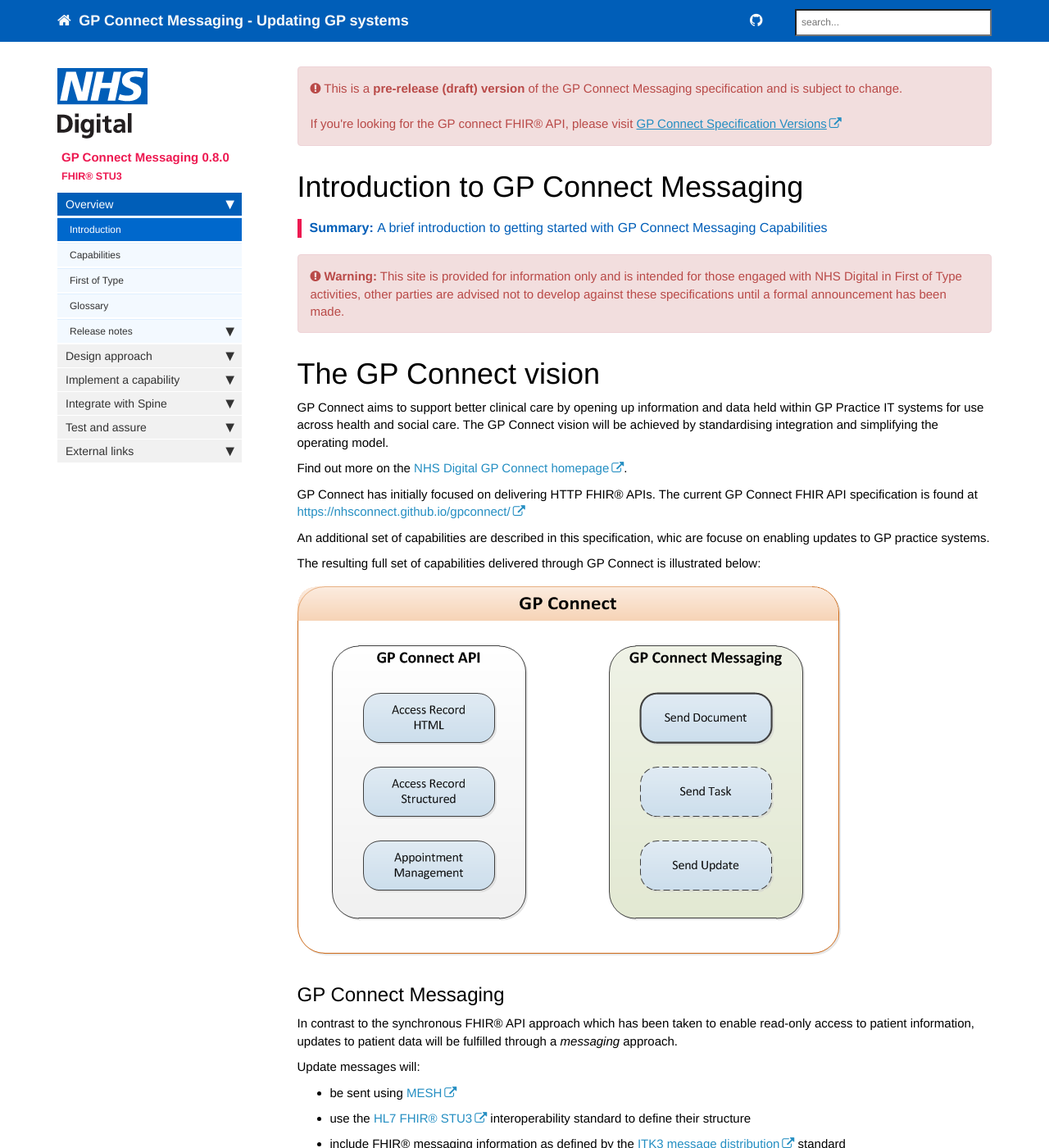
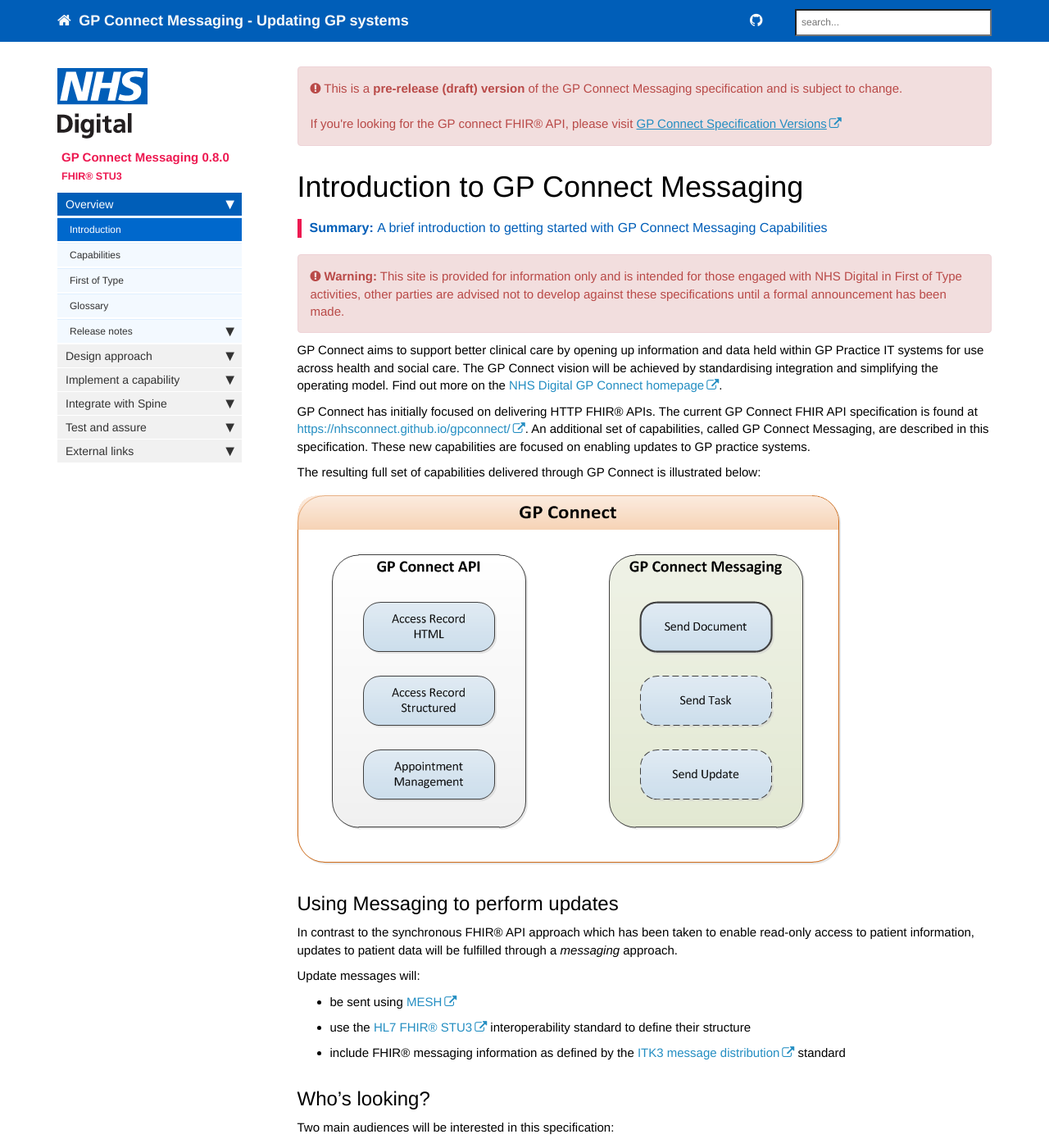
Before and after one commit to tim1ford/GPConnect-Messaging, a Jekyll site: the page built from index.md, in a window 1280 px wide and 1400 px high. Shown: the whole window at 82% size. Built offline with Jekyll 4.4.1, drawn with Linux system fonts in a browser that asks for light colours; nearby versions of some CDN libraries; comment, search, counter and statistics services are not loaded; some of the changed text lies outside the part shown.

Commit message:
Simplified overview

```diff
--- a/index.md
+++ b/index.md
@@ -14,21 +14,15 @@ summary: A brief introduction to getting started with GP Connect Messaging Capab
 [![Semver](http://img.shields.io/badge/semver-2.0.0-yellow.svg)](http://semver.org/spec/v2.0.0.html){:target="_blank" class="no_icon"} [![License](http://img.shields.io/:license-apache2-blue.svg)](http://www.apache.org/licenses/LICENSE-2.0.html){:target="_blank" class="no_icon"}
 {% endcomment %}
 
-# The GP Connect vision #
+GP Connect aims to support better clinical care by opening up information and data held within GP Practice IT systems for use across health and social care. The GP Connect vision will be achieved by standardising integration and simplifying the operating model. Find out more on the [NHS Digital GP Connect homepage](https://digital.nhs.uk/article/1275/GP-Connect).
 
-GP Connect aims to support better clinical care by opening up information and data held within GP Practice IT systems for use across health and social care. The GP Connect vision will be achieved by standardising integration and simplifying the operating model.
-
-Find out more on the [NHS Digital GP Connect homepage](https://digital.nhs.uk/article/1275/GP-Connect).
-
-GP Connect has initially focused on delivering HTTP FHIR&reg; APIs. The current GP Connect FHIR API specification is found at [https://nhsconnect.github.io/gpconnect/](https://nhsconnect.github.io/gpconnect/)
-
-An additional set of capabilities are described in this specification, whic are focuse on enabling updates to GP practice systems.
+GP Connect has initially focused on delivering HTTP FHIR&reg; APIs. The current GP Connect FHIR API specification is found at [https://nhsconnect.github.io/gpconnect/](https://nhsconnect.github.io/gpconnect/). An additional set of capabilities, called GP Connect Messaging, are described in this specification. These new capabilities are focused on enabling updates to GP practice systems.
 
 The resulting full set of capabilities delivered through GP Connect is illustrated below:
 
 ![GP Connect capabilities - FHIR&reg; and messaging](images/overview/gpconnect_product_capabilities.png)
 
-## GP Connect Messaging ##
+## Using Messaging to perform updates ##
 
 In contrast to the synchronous FHIR&reg; API approach which has been taken to enable read-only access to patient information, updates to patient data will be fulfilled through a *messaging* approach.
 
@@ -39,7 +33,7 @@ Update messages will:
 - include FHIR&reg; messaging information as defined by the [ITK3 message distribution](https://nhsconnect.github.io/ITK3-FHIR-Messaging-Distribution/) standard
 
 
-## Who needs to know? ##
+## Who's looking? ##
 
 Two main audiences will be interested in this specification:
 
@@ -49,17 +43,6 @@ Two main audiences will be interested in this specification:
 This specification is primarily aimed at message senders. Where information is aimed at message receivers only, this is made clear.
 
 
-## Messaging capabilities ##
-
-Following the convention of the GP Connect FHIR&reg; API specification, GP Connect Messaging has identified three main categories of update operations as the following GP Connect Messaging *capabilities*:
-
-1. [Send Document](senddocument.html)
-2. Send Task
-3. Send Update
-
-The Send Document capability is defined in this version of the specification, with two additional capabilities as roadmap items.
-
-
 {% include twitterfollow.html %}
 
 {% include gitterbadge.html %}
```
